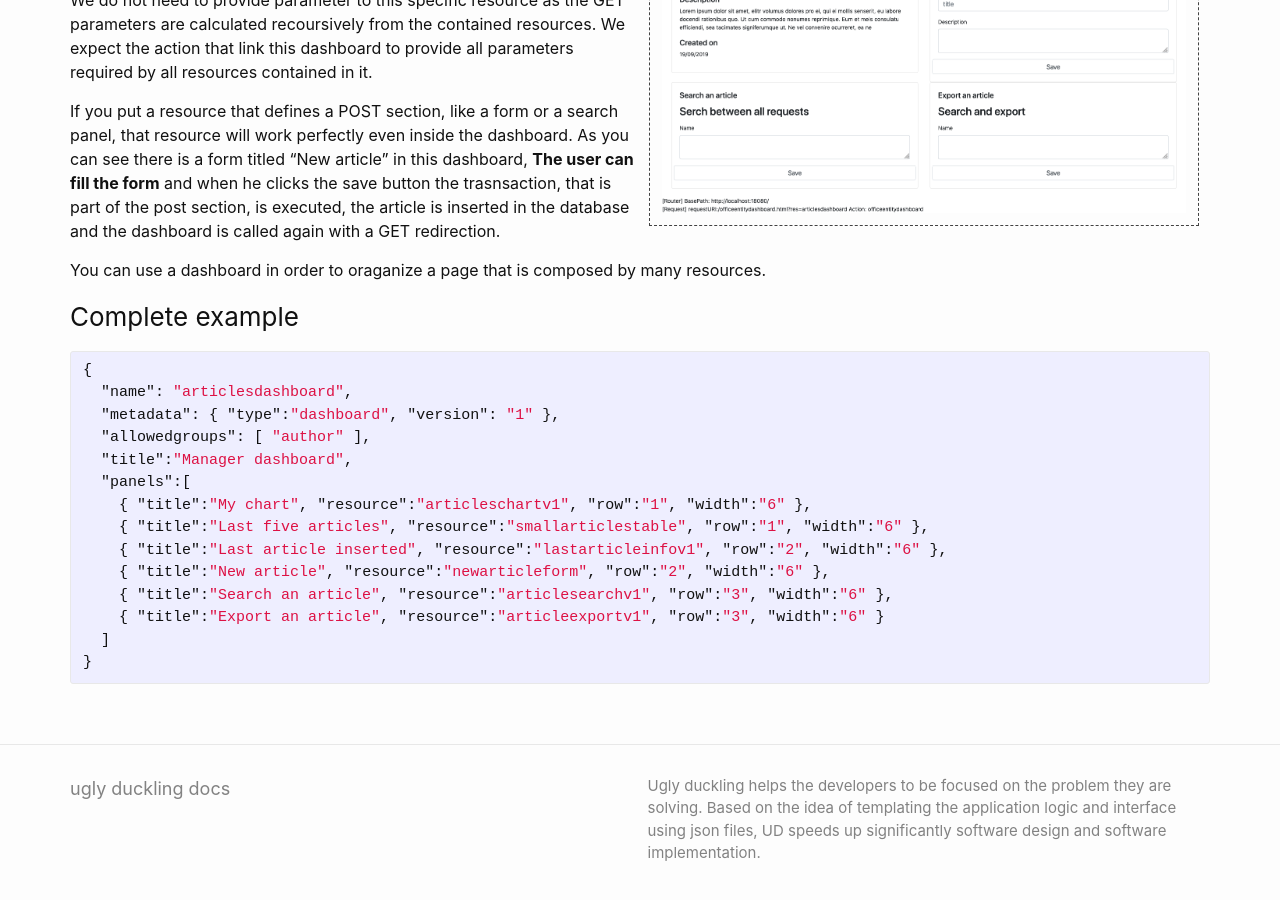
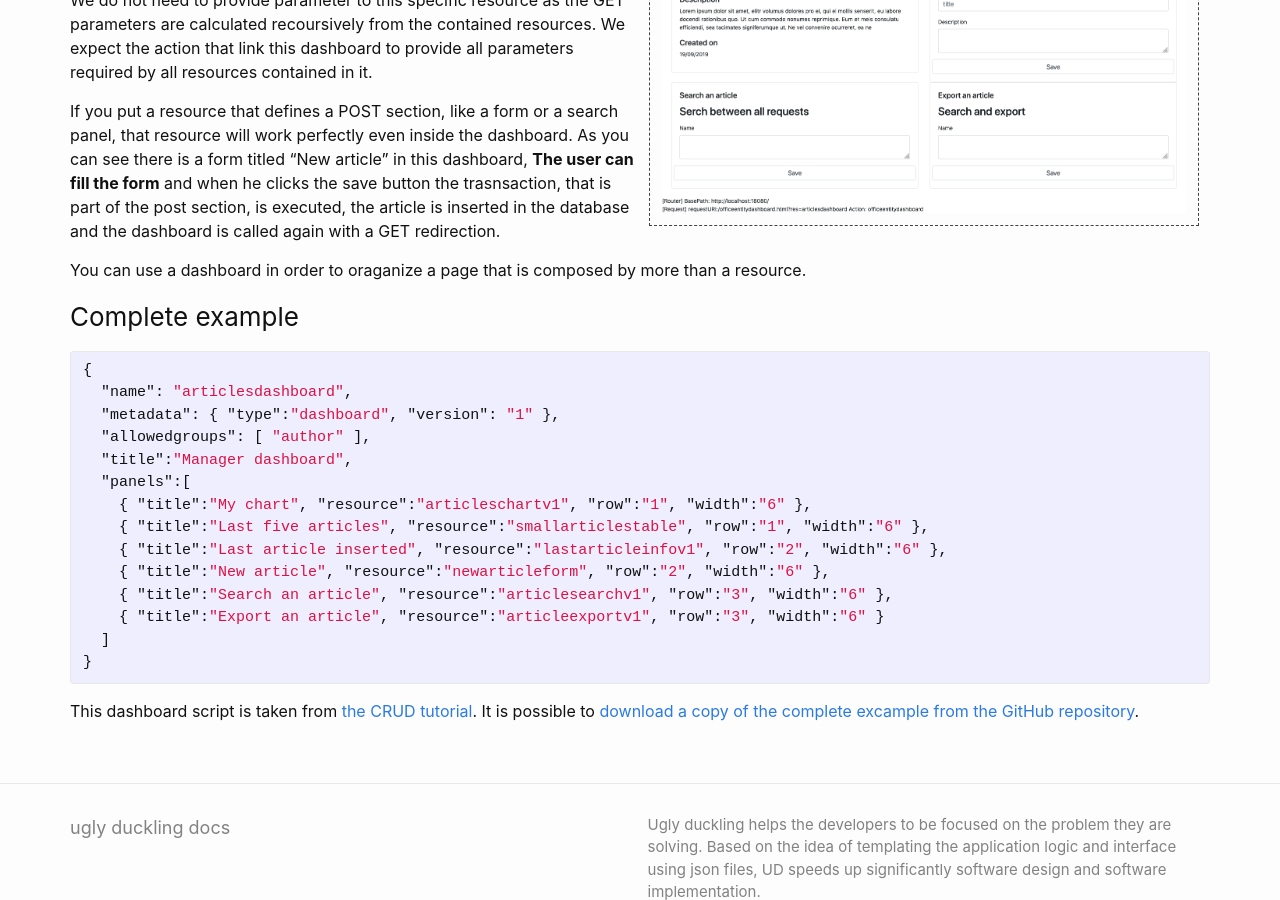
Before and after one commit to fabiomattei/uddocs, a Jekyll site: the page built from _docs/dashboard.md, in a window 1280 px wide and 900 px high, scrolled down 524 px. Built offline with Jekyll 4.4.1, drawn with Linux system fonts in a browser that asks for light colours.

Commit message:
correcting links

```diff
--- a/_docs/dashboard.md
+++ b/_docs/dashboard.md
@@ -21,7 +21,7 @@ We do not need to provide parameter to this specific resource as the GET paramet
 
 If you put a resource that defines a POST section, like a form or a search panel, that resource will work perfectly even inside the dashboard. As you can see there is a form titled "New article" in this dashboard, **The user can fill the form** and when he clicks the save button the trasnsaction, that is part of the post section, is executed, the article is inserted in the database and the dashboard is called again with a GET redirection.
 
-You can use a dashboard in order to oraganize a page that is composed by many resources.
+You can use a dashboard in order to oraganize a page that is composed by more than a resource.
 
 ### Complete example
 
@@ -41,3 +41,5 @@ You can use a dashboard in order to oraganize a page that is composed by many re
   ]
 }
 {% endhighlight %}
+
+This dashboard script is taken from <a href="{{site.baseurl}}/tutorials/crud">the CRUD tutorial</a>. It is possible to <a href="https://github.com/fabiomattei/ud-demo">download a copy of the complete excample from the GitHub repository</a>.
```
Also changed, not shown: _tutorials/crud.md (+1 -1 lines).
